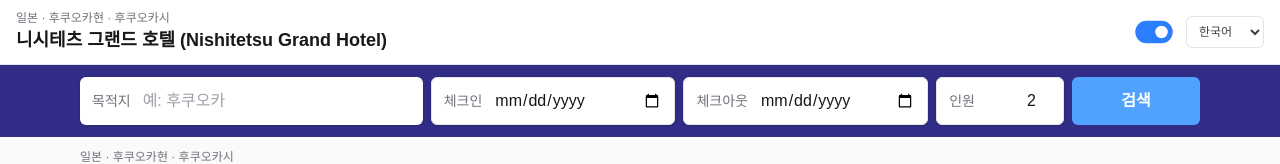
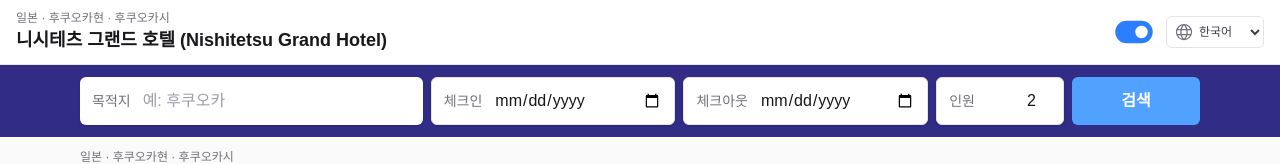
Before and after one commit to kwngmin/agoda_prototype, a Next.js app: page / in a window 1280 px wide. Shown: the top 164 px of the page. Built offline with nearby package versions, Linux system fonts and the light colour scheme.

Commit message:
globe icon 추가 및 overflow-scroll 적용

```diff
--- a/app/layout.tsx
+++ b/app/layout.tsx
@@ -26,7 +26,7 @@
   return (
     <html lang="ko">
       <body
-        className={`${geistSans.variable} ${geistMono.variable} antialiased`}
+        className={`${geistSans.variable} ${geistMono.variable} antialiased overflow-y-scroll`}
       >
         {/* <div className="sticky top-0 z-50 w-full border-b border-zinc-200 bg-white/90 backdrop-blur dark:border-zinc-800 dark:bg-black/60">
           <div className="mx-auto flex h-10 max-w-screen-2xl items-center justify-end px-4">
--- a/src/widgets/app/LanguageSelect.tsx
+++ b/src/widgets/app/LanguageSelect.tsx
@@ -2,6 +2,7 @@
 
 import React from "react";
 import { useLanguage, type AppLanguage } from "@/src/shared/i18n/use-language";
+import { GlobeIcon } from "@phosphor-icons/react";
 
 /**
  * 우측 상단 언어 선택 셀렉트 박스.
@@ -15,9 +16,14 @@
   };
 
   return (
+    <div className="relative">
+      <GlobeIcon
+        // weight="fill"
+        className="size-5 absolute left-2 top-1/2 -translate-y-1/2 text-zinc-500"
+      />
       <select
         aria-label="Language"
-      className="cursor-pointer ml-auto h-8 rounded-md border border-zinc-200 bg-white px-2 text-xs text-zinc-700 dark:border-zinc-800 dark:bg-zinc-950 dark:text-zinc-200"
+        className="cursor-pointer ml-auto h-8 rounded-md border border-zinc-200 bg-white px-2 text-xs text-zinc-700 dark:border-zinc-800 dark:bg-zinc-950 dark:text-zinc-200 pl-7"
         value={lang}
         onChange={onChange}
       >
@@ -25,5 +31,6 @@
         <option value="ja">日本語</option>
         <option value="en">English</option>
       </select>
+    </div>
   );
 }
```
Lines whose indentation alone changed are shown as unchanged.
